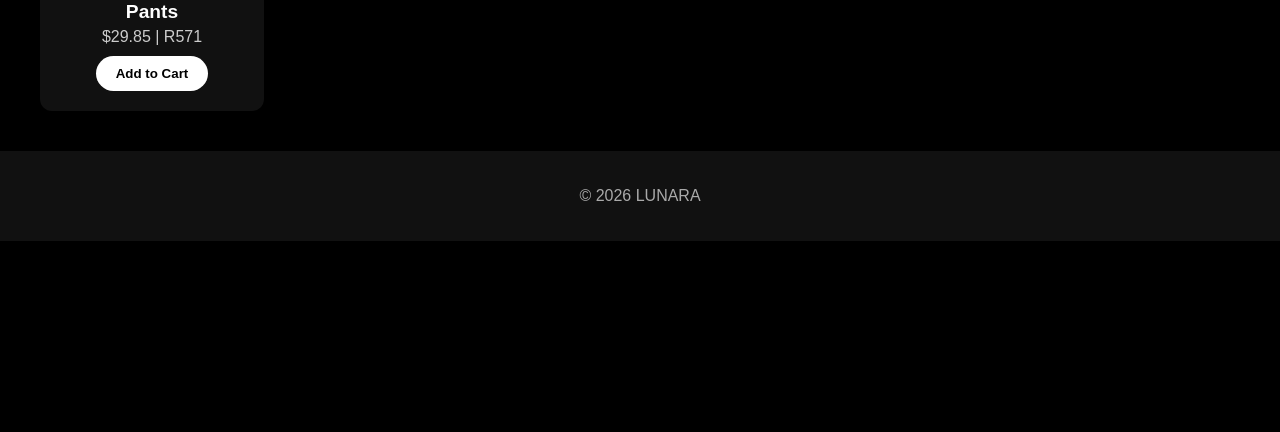
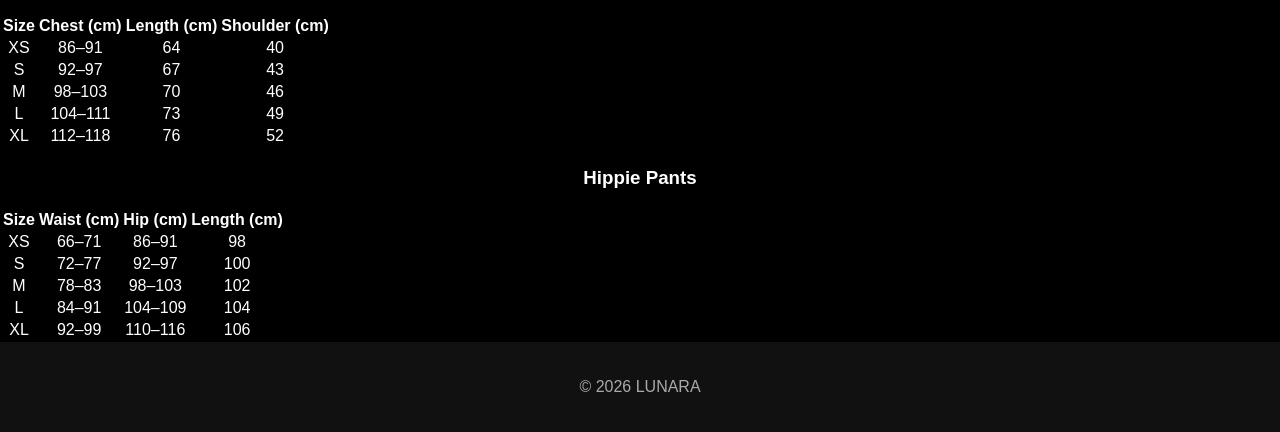
Before and after one commit to Lunara7146/Lunara-store, a plain HTML site: page index.html in a window 1280 px wide. Shown: the part 772-1204 px from the top of the page. Before the commit the page ends 1013 px from the top, so only its background shows below. Drawn offline with Linux system fonts and the light colour scheme.

Commit message:
Update index.html

```diff
--- a/index.html
+++ b/index.html
@@ -1,41 +1,139 @@
+
 <!DOCTYPE html>
 <html lang="en">
+
 <head>
 <meta charset="UTF-8">
 <meta name="viewport" content="width=device-width, initial-scale=1.0">
 <title>LUNARA</title>
 <link rel="stylesheet" href="style.css">
 </head>
+
 <body>
 
-<!-- Header with logo -->
 <header>
-  <div class="header-content">
-    <img src="lunara-logo.png" alt="LUNARA Logo" class="logo">
-  </div>
+
+<img src="lunara-logo.png" class="logo" alt="Lunara Logo">
+
+<h2 class="tagline">Born to Shine, Dressed to Wander</h2>
+
+<div class="cart">
+🛒 Cart: <span id="cart-count">0</span>
+</div>
+
 </header>
 
-<!-- Hero Section -->
-<section class="hero">
-  <h2>Cosmic Street & Festival Wear</h2>
-  <p>Unisex fashion inspired by the moon, trippy designs, and festival energy.</p>
+<section class="products"></section>
+
+<section class="size-guide">
+
+<h2>Lunara Size Guide</h2>
+
+<h3>T-Shirts & Hoodies</h3>
+
+<table>
+
+<tr>
+<th>Size</th>
+<th>Chest (cm)</th>
+<th>Length (cm)</th>
+<th>Shoulder (cm)</th>
+</tr>
+
+<tr>
+<td>XS</td>
+<td>86–91</td>
+<td>64</td>
+<td>40</td>
+</tr>
+
+<tr>
+<td>S</td>
+<td>92–97</td>
+<td>67</td>
+<td>43</td>
+</tr>
+
+<tr>
+<td>M</td>
+<td>98–103</td>
+<td>70</td>
+<td>46</td>
+</tr>
+
+<tr>
+<td>L</td>
+<td>104–111</td>
+<td>73</td>
+<td>49</td>
+</tr>
+
+<tr>
+<td>XL</td>
+<td>112–118</td>
+<td>76</td>
+<td>52</td>
+</tr>
+
+</table>
+
+<h3>Hippie Pants</h3>
+
+<table>
+
+<tr>
+<th>Size</th>
+<th>Waist (cm)</th>
+<th>Hip (cm)</th>
+<th>Length (cm)</th>
+</tr>
+
+<tr>
+<td>XS</td>
+<td>66–71</td>
+<td>86–91</td>
+<td>98</td>
+</tr>
+
+<tr>
+<td>S</td>
+<td>72–77</td>
+<td>92–97</td>
+<td>100</td>
+</tr>
+
+<tr>
+<td>M</td>
+<td>78–83</td>
+<td>98–103</td>
+<td>102</td>
+</tr>
+
+<tr>
+<td>L</td>
+<td>84–91</td>
+<td>104–109</td>
+<td>104</td>
+</tr>
+
+<tr>
+<td>XL</td>
+<td>92–99</td>
+<td>110–116</td>
+<td>106</td>
+</tr>
+
+</table>
+
 </section>
 
-<!-- Tagline -->
-<section class="tagline-section">
-  <h3 class="tagline">Born to Shine, Dressed to Wander</h3>
-</section>
+<footer>
 
-<!-- Featured Products -->
-<h2 class="section-title">Featured Products</h2>
-<section class="products"></section>
+<p>© 2026 LUNARA</p>
 
-<!-- Footer -->
-<footer>
-  <p>© 2026 LUNARA</p>
 </footer>
 
-<!-- Link the JavaScript file -->
 <script src="script.js"></script>
+
 </body>
 </html>
```
